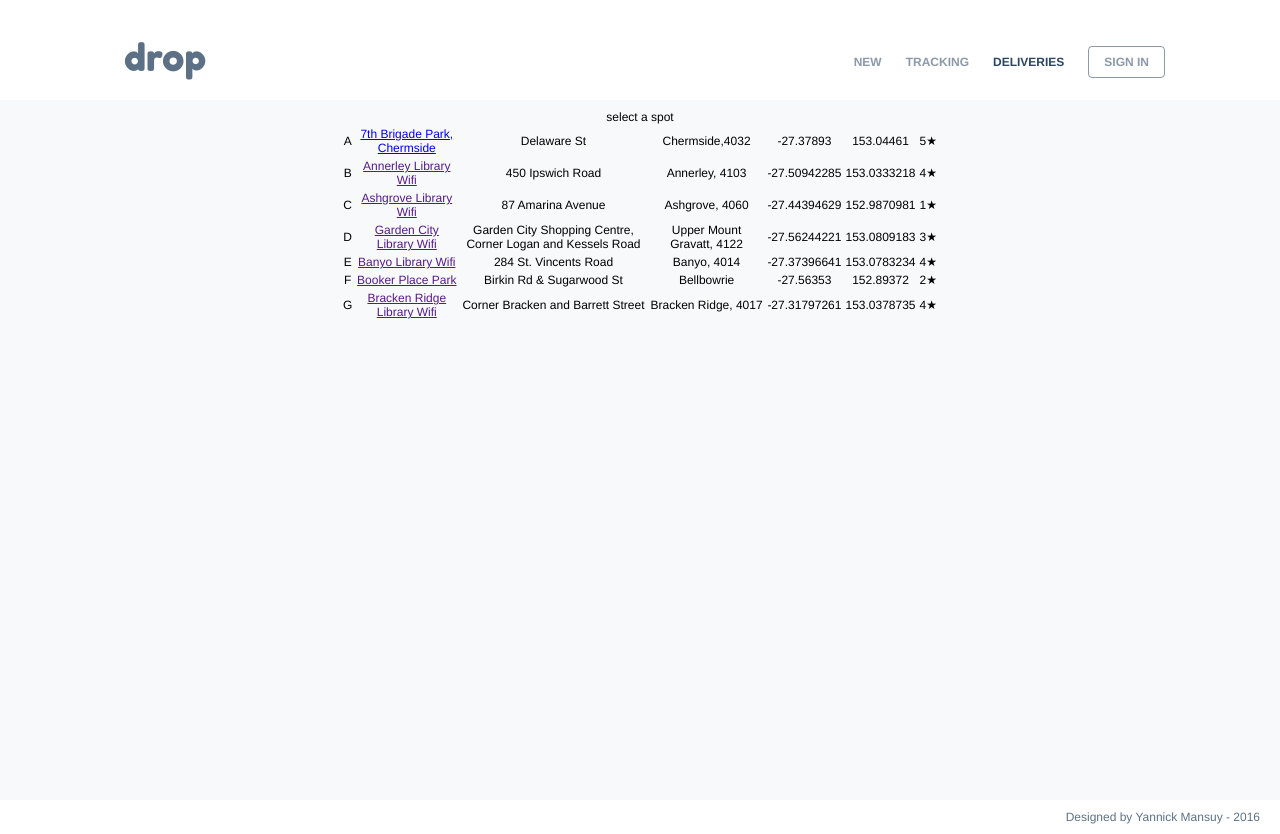
After one commit to z9yaya/TIB, a PHP site: page /pages/deliveries.php in a window 1280 px wide. The commit adds this page. Run offline with PHP 8.4, Linux system fonts and the light colour scheme.

Commit message:
added page and styled footer

```diff
--- a/css/styles.css
+++ b/css/styles.css
@@ -270,7 +270,10 @@ header{
 	color: white;
 
 }
-
+.selected
+{
+    color: rgb(44, 70, 98);
+}
 
 /*/END////////////////////////////////////////		NAVIGATION MENU(<div id="nav"><a/></>)	////////////////////////////////////////////////////////////////////*/
 
@@ -473,8 +476,8 @@ header{
 	text-align: right;
 	display:block;
 	width: 100%;
-	background-color: #374969;
-	color: #b3b3b3;
+	background-color: white;
+	color: rgba(44, 70, 98, 0.77);
 	z-index: 98;
 	left: 0px;
 	top: 100vh;
--- /dev/null
+++ b/pages/deliveries.php
@@ -0,0 +1,115 @@
+<!DOCTYPE html>
+<html>
+    <head>
+        <title>****TITLE**** - Drop Deliveries</title>
+        <link rel="SHORTCUT ICON" href="../images/icon.ico" />
+        <link rel="icon" href="../images/icon.ico" type="image/ico" />
+        <script type="text/javascript" src="../js/script.js"></script>
+        <meta charset="utf-8"/>
+        <meta name=viewport content="width=device-width, initial-scale=1">
+         <link async href="../css/styles.css" rel="stylesheet" type="text/css"/>
+        <link href="https://fonts.googleapis.com/css?family=Fredoka+One" rel="stylesheet">
+    </head>
+    <body>
+        <div id="back_nav">
+			<div id="wrapper">
+				<header>
+					<a id="login_blue" class="menu menu_blue" href="login.php">SIGN IN</a>
+					<a id="header" class="intro intro_blue" href="../index.html">drop</a>
+					<a id="deliveries" class="menu menu_blue selected" href="deliveries.php">DELIVERIES</a>
+					<a id="tracking" class="menu menu_blue" href="tracking.php">TRACKING</a>
+					<a id="new" class="menu menu_blue" href="new.php">NEW</a>
+				</header>
+					<div id="content">
+						<div id="address_map_results">
+							<div id="address_map_left_results">
+							<div id="table_title">select a spot</div>
+							<table div id="results_table">
+<!-- 								<thead>
+									<tr>
+										<th><a>Wifi Hotspot Name</a></th>
+										<th>Address</th>
+										<th>Suburb</th>
+									</tr>
+								</thead> -->
+								<tbody>
+									<tr onclick="document.location = 'example.php';">
+										<td>A</td>
+										<td title="Name"><a href="example.php" id="A">7th Brigade Park, Chermside</a></td>
+										<td title="Address">Delaware St</td>
+										<td title="Suburb">Chermside,4032</td>
+										<td>-27.37893</td>
+										<td>153.04461</td>
+										<td title="Average user rating"><span class="results_rating">5</span><span class="star">&#9733;</span></td>
+									</tr>
+									<tr>
+										<td>B</td>
+										<td title="Name"><a href="" id="B">Annerley Library Wifi</a></td>
+										<td title="Address">450 Ipswich Road</td>
+										<td title="Suburb">Annerley, 4103</td>
+										<td>-27.50942285</td>
+										<td>153.0333218</td>
+										<td title="Average user rating"><span class="results_rating">4</span><span class="star">&#9733;</span></td>
+									</tr>
+									<tr>
+										<td>C</td>
+										<td title="Name"><a href="" id="C">Ashgrove Library Wifi</a></td>
+										<td title="Address">87 Amarina Avenue</td>
+										<td title="Suburb">Ashgrove, 4060</td>
+										<td>-27.44394629</td>
+										<td>152.9870981</td>
+										<td title="Average user rating"><span class="results_rating">1</span><span class="star">&#9733;</span></td>
+									</tr>
+									<!-- -->
+									<tr>
+										<td>D</td>
+										<td title="Name"><a href="" id="D">Garden City Library Wifi</a></td>
+										<td title="Address">Garden City Shopping Centre, Corner Logan and Kessels Road</td>
+										<td title="Suburb">Upper Mount Gravatt, 4122</td>
+										<td>-27.56244221</td>
+										<td>153.0809183</td>
+										<td title="Average user rating"><span class="results_rating">3</span><span class="star">&#9733;</span></td>
+									</tr>
+									<tr>
+										<td>E</td>
+										<td title="Name"><a href="" id="E">Banyo Library Wifi</a></td>
+										<td title="Address">284 St. Vincents Road</td>
+										<td title="Suburb">Banyo, 4014</td>
+										<td>-27.37396641</td>
+										<td>153.0783234</td>
+										<td title="Average user rating"><span class="results_rating">4</span><span class="star">&#9733;</span></td>
+									</tr>
+									<tr>
+										<td>F</td>
+										<td title="Name"><a href="" id="F">Booker Place Park</a></td>
+										<td title="Address">Birkin Rd & Sugarwood St</td>
+										<td title="Suburb">Bellbowrie</td>
+										<td>-27.56353</td>
+										<td>152.89372</td>
+										<td title="Average user rating"><span class="results_rating">2</span><span class="star">&#9733;</span></td>
+									</tr>
+									<tr>
+										<td>G</td>
+										<td title="Name"><a href="" id="G">Bracken Ridge Library Wifi</a></td>
+										<td title="Address">Corner Bracken and Barrett Street</td>
+										<td title="Suburb">Bracken Ridge, 4017</td>
+										<td>-27.31797261</td>
+										<td>153.0378735</td>
+										<td title="Average user rating"><span class="results_rating">4</span><span class="star">&#9733;</span></td>
+									</tr>
+
+								</tbody>
+							</table>
+							</div>
+							<div id="address_map_right">
+							</div>
+						</div>
+
+					<footer id="footer">
+                        <p> Designed by Yannick Mansuy - 2016</p>
+					</footer>
+					</div>
+				</div>
+			</div>
+    </body>
+</html>
```
Also changed, not shown: index.html (+4 -4 lines), pages/login.php (+5 -5 lines), pages/new.php (added, +46 -0 lines), pages/tracking.php (added, +46 -0 lines).
